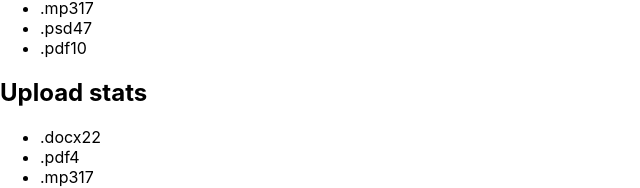
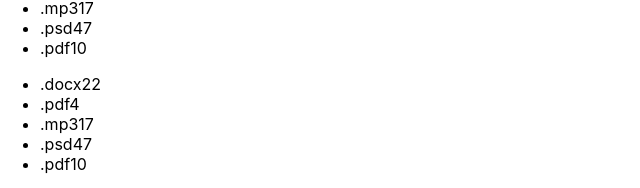
Before and after one commit to Minutestatic/goit-react-hw-01-components, a React (Create React App) app: page / in a window 1280 px wide. Shown: the part 599-787 px from the top of the page, without its empty margins (0-640 px from the left). Built offline with nearby package versions, Linux system fonts and the light colour scheme.

Commit message:
fix component Statistics

```diff
--- a/src/components/statistics/Statistics.js
+++ b/src/components/statistics/Statistics.js
@@ -1,9 +1,8 @@
 const Statistics = props => {
   const { stats } = props;
-
   return (
     <section className="statistics">
-      <h2 className="title">Upload stats</h2>
+      {props.title && <h2 className="title">{props.title}</h2>}
 
       <ul className="stat-list">
         {stats.map(stat => (
```
